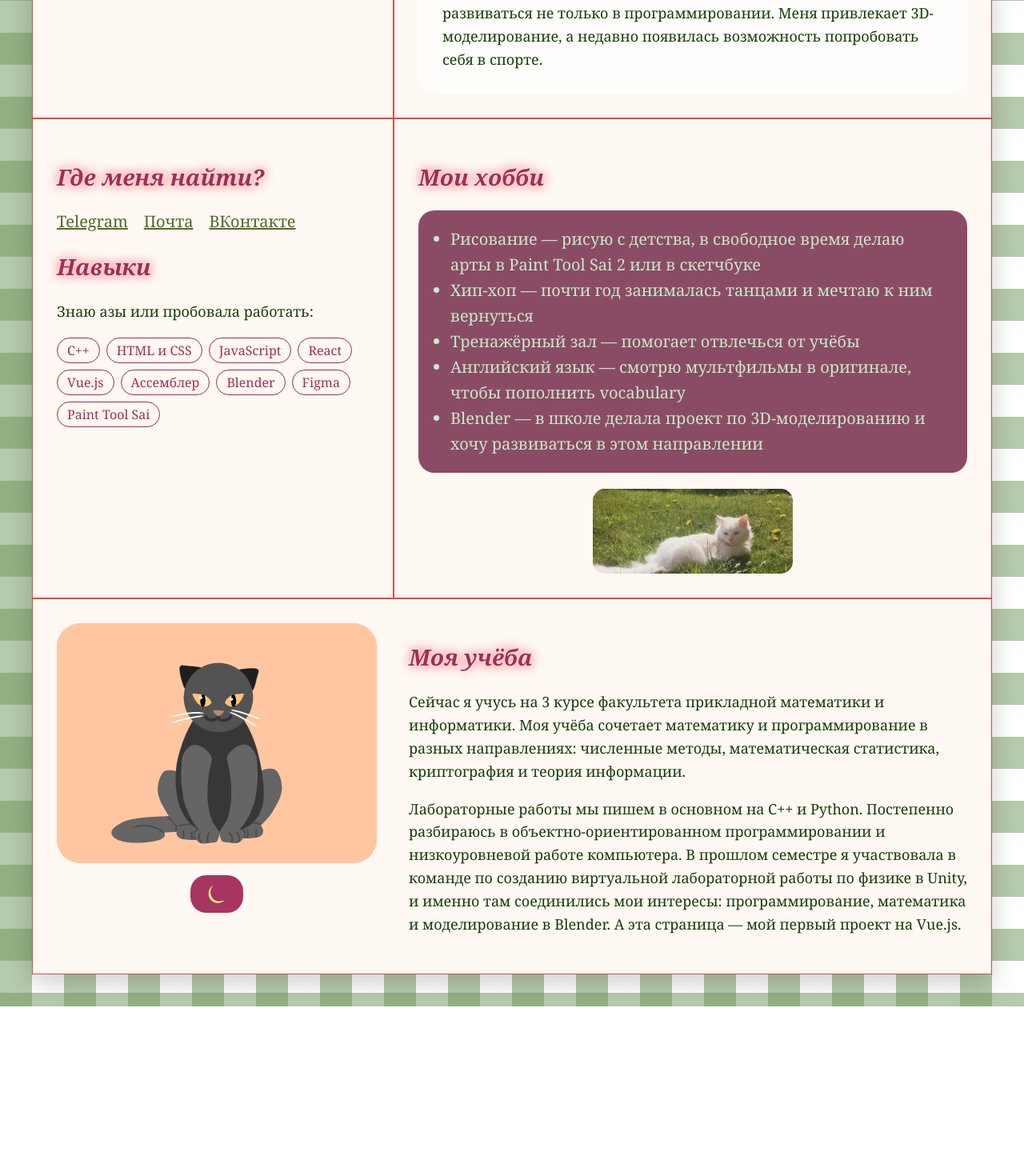
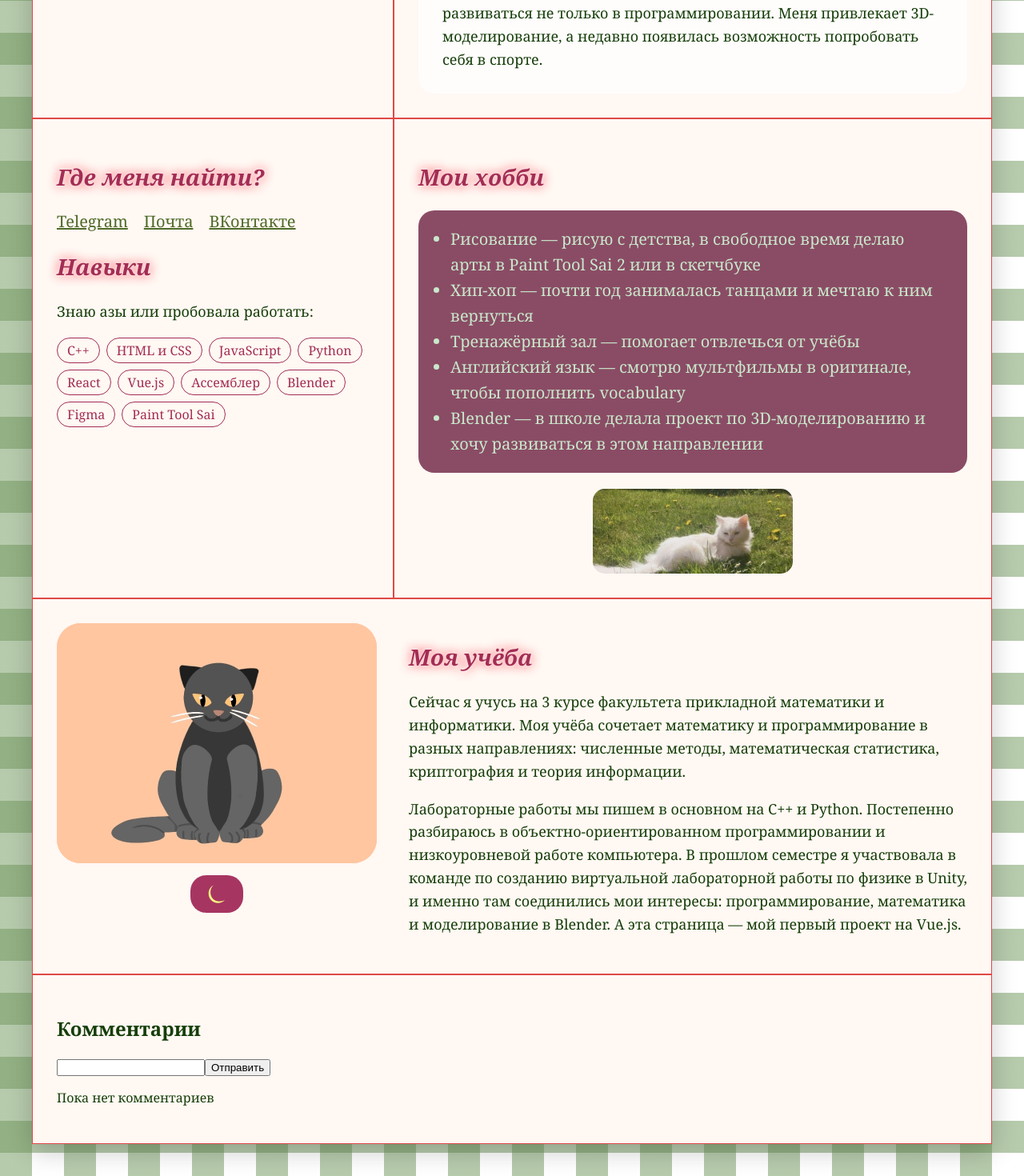
Before and after one commit to Natali-11/about-me-vue, a Vue app: page / in a window 1280 px wide. Shown: the part 679-2149 px from the top of the page at 80% size. Before the commit the page ends 1937 px from the top, so only its background shows below. Built offline with nearby package versions, Linux system fonts and the light colour scheme.

Commit message:
Добавлены комментарии, без перезагрузки сайта

```diff
--- a/src/App.vue
+++ b/src/App.vue
@@ -6,6 +6,7 @@ import catAwake from './assets/awake.gif';
 import catLieDown from './assets/lie-down.gif';
 import catGetUp from './assets/get-up.gif';
 import catSleep from './assets/sleep.gif';
+import CommentsBlock from './CommentsBlock.vue';
 
 const hobbies = [
   'Рисование — рисую с детства, в свободное время делаю арты в Paint Tool Sai 2 или в скетчбуке',
@@ -21,7 +22,7 @@ const contacts = [
   { name: 'ВКонтакте', url: 'https://vk.ru/wai_kl' },
 ];
 
-const skills = ['C++', 'HTML и CSS', 'JavaScript', 'React', 'Vue.js', 'Ассемблер', 'Blender', 'Figma', 'Paint Tool Sai'];
+const skills = ['C++', 'HTML и CSS', 'JavaScript', 'Python', 'React', 'Vue.js', 'Ассемблер', 'Blender', 'Figma', 'Paint Tool Sai'];
 
 const isNight = ref(false);
 const cat = ref(catAwake);
@@ -126,7 +127,9 @@ function onCatLoad() {
             </p>
           </div>
         </div>
-
+        <div class="wide-cell">
+        <CommentsBlock />
+        </div>
       </div>
     </div>
   </div>
--- /dev/null
+++ b/src/CommentsBlock.vue
@@ -0,0 +1,32 @@
+<script setup>
+import { ref } from 'vue';
+
+const comments = ref([]);
+const newText = ref('');
+
+function addComment() {
+  // 1. если newText.value пустой (или из одних пробелов) — выйти: return
+  if (newText.value.trim() === '') return;
+  //    подсказка: newText.value.trim() убирает пробелы по краям
+  comments.value.push({id: Date.now(), text: newText.value})
+  // 2. push в comments объект { id: ..., text: ... }
+  // 3. очистить поле
+  newText.value = '';
+}
+</script>
+
+<template>
+  <div>
+    <h2>Комментарии</h2>
+    <!-- form с @submit.prevent, внутри input с v-model и button -->
+    <form @submit.prevent="addComment">
+    <input v-model="newText">
+    <button>Отправить</button>
+    </form>
+    <p v-if="comments.length === 0"> Пока нет комментариев </p>
+    <!-- p с v-if, если комментариев нет -->
+    <ul>
+    <li v-for="comment in comments" :key=comments.value> {{comment.text}} </li> </ul>
+    <!-- список: v-for по comments, выводим текст -->
+  </div>
+</template>
```
